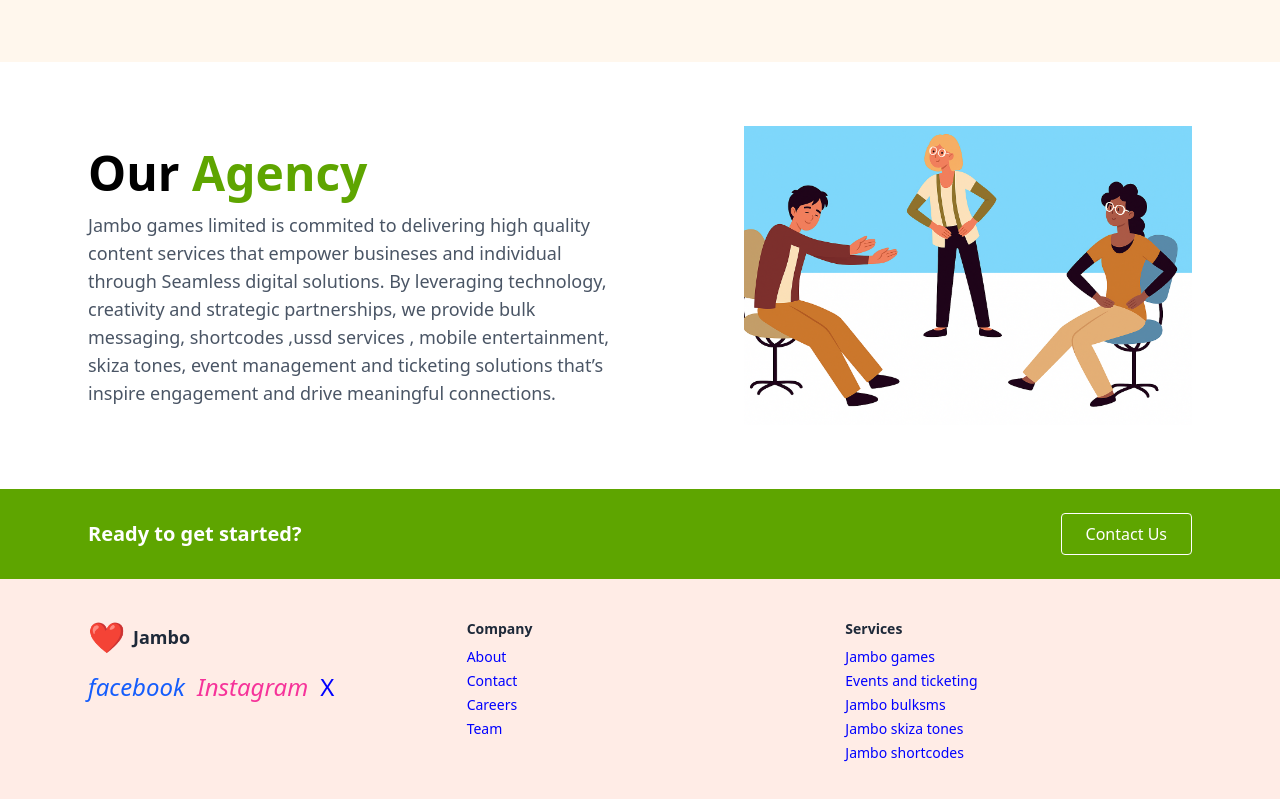
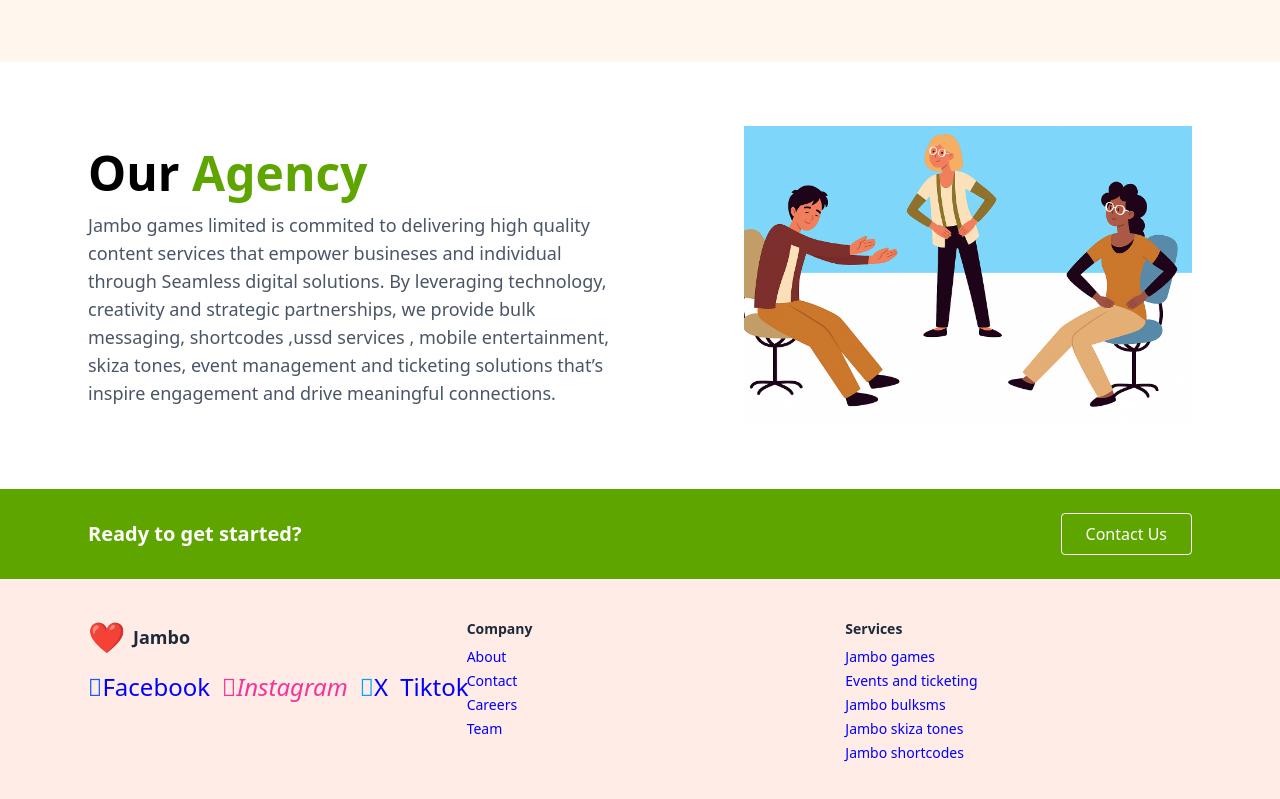
Before and after one commit to kamaathedj/jambo-frontend, a React (Vite) app: page /tunes in a window 1280 px wide. Shown: the part 1368-2167 px from the top of the page. Built offline with nearby package versions, Linux system fonts and the light colour scheme.

Commit message:
:new: :fire: links to social media handles and email sending

```diff
--- a/package.json
+++ b/package.json
@@ -13,6 +13,7 @@
     "@react-email/components": "0.3.2",
     "@tailwindcss/vite": "^4.1.10",
     "easy-peasy": "^6.1.0",
+    "font-awesome": "^4.7.0",
     "react": "^19.1.0",
     "react-dom": "^19.1.0",
     "react-router-dom": "^7.6.2",
--- a/src/components/Footer.tsx
+++ b/src/components/Footer.tsx
@@ -1,4 +1,5 @@
 import { Link } from "react-router-dom";
+import 'font-awesome/css/font-awesome.min.css';
 
 export default function Footer() {
     return (
@@ -24,12 +25,12 @@
               <span className="font-bold text-lg">Jambo</span>
             </div>
             <div className="flex space-x-3 text-2xl">
-              <a href="#"><i className="fab fa-facebook text-blue-600">facebook</i></a>
-              <a href="#"><i className="fab fa-instagram text-pink-500">Instagram</i></a>
-              <a href="#"><i className="fab fa-twitter text-sky-500"></i>X</a>
+              <a href="https://web.facebook.com/" target="_blank"><i className="fab fa-facebook text-blue-600"></i>Facebook</a>
+              <a href="https://www.instagram.com/" target="_blank"><i className="fab fa-instagram text-pink-500">Instagram</i></a>
+              <a href="https://x.com/" target="_blank"><i className="fab fa-twitter text-sky-500"></i>X</a>
+              <a href="https://www.tiktok.com/explore" target="_blank"><i className="fab fa-tiktok text-sky-500"></i>Tiktok</a>
             </div>
-          </div>
-
+            </div>
           {/* Company */}
           <div>
             <h4 className="font-bold mb-2">Company</h4>
--- a/src/components/send.tsx
+++ /dev/null
@@ -1,11 +0,0 @@
-import { Resend } from 'resend';
-import { JamboTunesForm } from '../pages/JamboTunesForm';
-
-const resend = new Resend('RESEND_API_KEY');
-
-await resend.emails.send({
-  from: 'onboarding@yourdomain.com',
-  to: 'kamaudavikiruku@gmail.com',
-  subject: 'Welcome!',
-  react: <JamboTunesForm />,
-});
--- a/src/index.css
+++ b/src/index.css
@@ -1,3 +1,5 @@
+
+
 @import "tailwindcss";
 
 @theme {
--- a/src/main.tsx
+++ b/src/main.tsx
@@ -3,6 +3,7 @@
 import './index.css'
 import{RouterProvider} from 'react-router-dom'
 import router from './utilities/routing'
+
 createRoot(document.getElementById('root')!).render(
   <StrictMode>
     <RouterProvider router={router}/>
```
Also changed, not shown: 1 other file (tests, documents, lock files or other folders).
